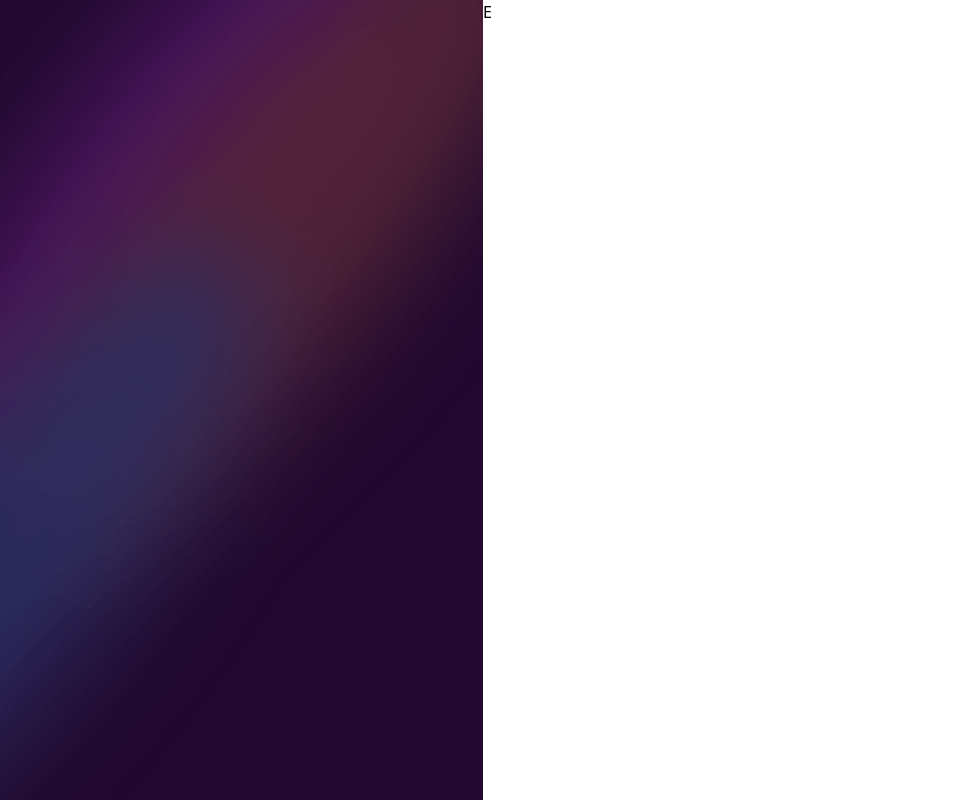
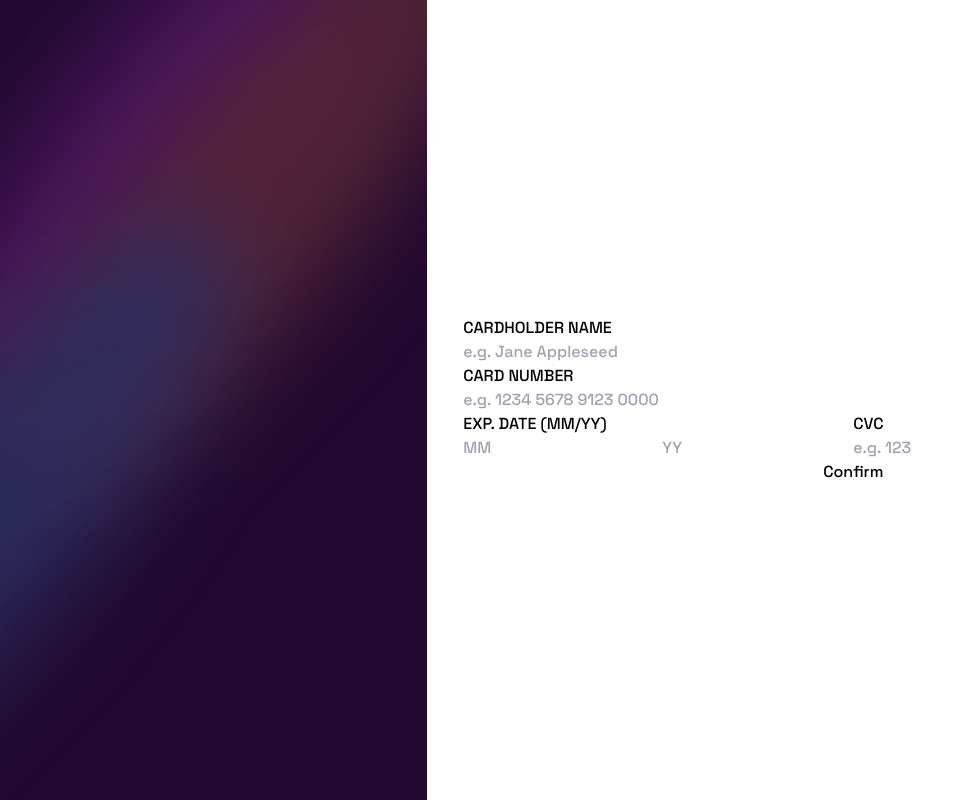
Before and after one commit to f1x3d49/frontendmentor-interactivecarddetailsform, a React (Create React App) app in the folder frontend/: page / in a window 1280 px wide. Shown: the whole page, without its empty margins (0-974 px from the left). Built offline with nearby package versions, Linux system fonts and the light colour scheme.

Commit message:
i think i did the layout

```diff
--- a/frontend/src/App.js
+++ b/frontend/src/App.js
@@ -1,8 +1,12 @@
+import FormComponent from "./components/FormComponent";
+
 function App() {
   return (
-    <div className="flex md:flex-row sm:flex-col w-screen h-screen">
-      <div className="h-screen md:w-[483px] md:bg-desktop sm:bg-mobile sm:bg-cover sm:w-full"></div>
-      <div className="h-screen w-auto bg-swhite">E</div>
+    <div className="flex md:flex-row sm:flex-col w-screen h-screen font-main">
+      <div className="md:h-screen md:w-1/3 sm:h-1/3 sm:w-screen md:bg-desktop sm:bg-mobile bg-cover"></div>
+      <div className="md:h-screen md:w-2/3 sm:h-2/3 sm:w-screen bg-swhite">
+        <FormComponent />
+      </div>
     </div>
   );
 }
--- /dev/null
+++ b/frontend/src/components/FormComponent.js
@@ -0,0 +1,36 @@
+import React from "react";
+
+const FormComponent = () => {
+  return (
+    <div className="flex w-full h-full items-center justify-center ">
+      <form>
+        <div className="grid grid-cols-2">
+          <div className="flex flex-col col-span-2">
+            <label>CARDHOLDER NAME</label>
+            <input type="text" placeholder="e.g. Jane Appleseed" />
+          </div>
+          <div className="flex flex-col col-span-2">
+            <label>CARD NUMBER</label>
+            <input type="text" placeholder="e.g. 1234 5678 9123 0000" />
+          </div>
+          <div className="flex flex-col col-span-1">
+            <label>EXP. DATE (MM/YY)</label>
+            <div className="flex gap-2">
+              <input type="text" placeholder="MM" />
+              <input type="text" placeholder="YY" />
+            </div>
+          </div>
+          <div className="flex flex-col col-span-1">
+            <label>CVC</label>
+            <input type="text" placeholder="e.g. 123" />
+          </div>
+          <button type="submit" className="col-span-2">
+            Confirm
+          </button>
+        </div>
+      </form>
+    </div>
+  );
+};
+
+export default FormComponent;
--- a/frontend/src/index.css
+++ b/frontend/src/index.css
@@ -1,3 +1,5 @@
+@import url("https://fonts.googleapis.com/css2?family=Space+Grotesk:wght@500&display=swap");
+
 @tailwind base;
 @tailwind components;
 @tailwind utilities;
--- a/frontend/tailwind.config.js
+++ b/frontend/tailwind.config.js
@@ -16,6 +16,9 @@ module.exports = {
         dgviolet: "hsl(var(--color-dgviolet) / <alpha-value>)",
         vdviolet: "hsl(var(--color-vdviolet) / <alpha-value>)",
       },
+      fontFamily: {
+        main: ["Space Grotesk", "sans-serif"],
+      },
     },
   },
   plugins: [],
```
